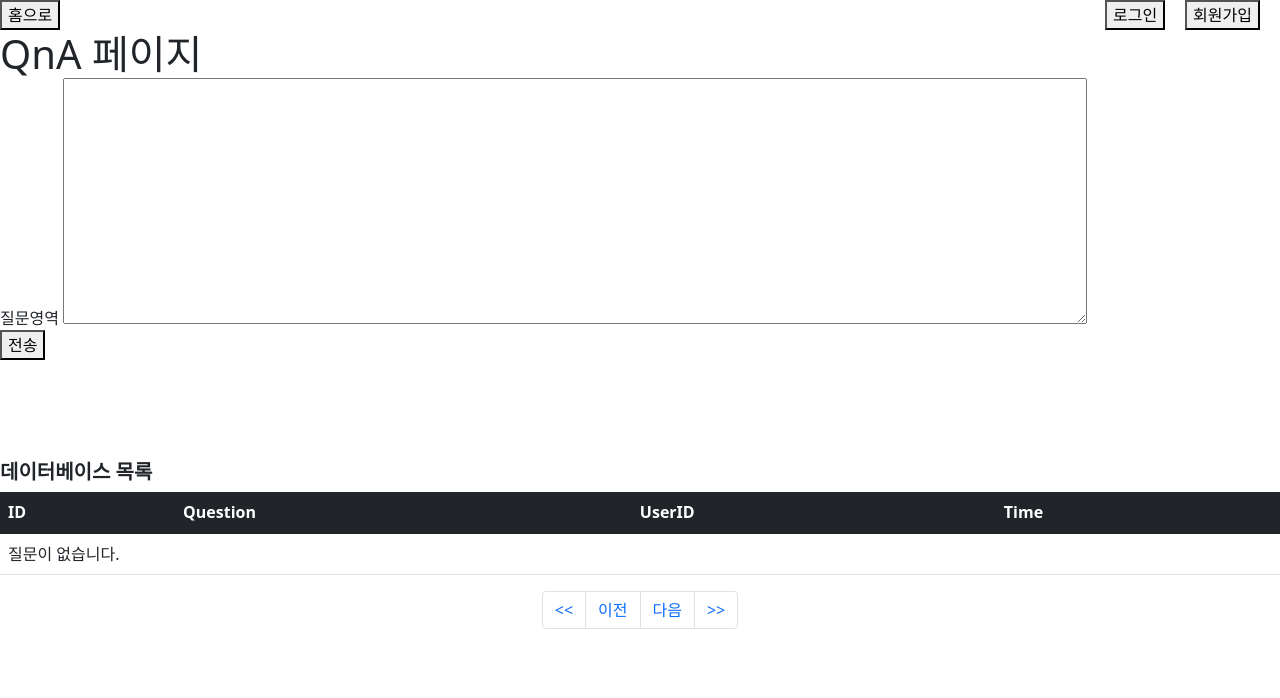
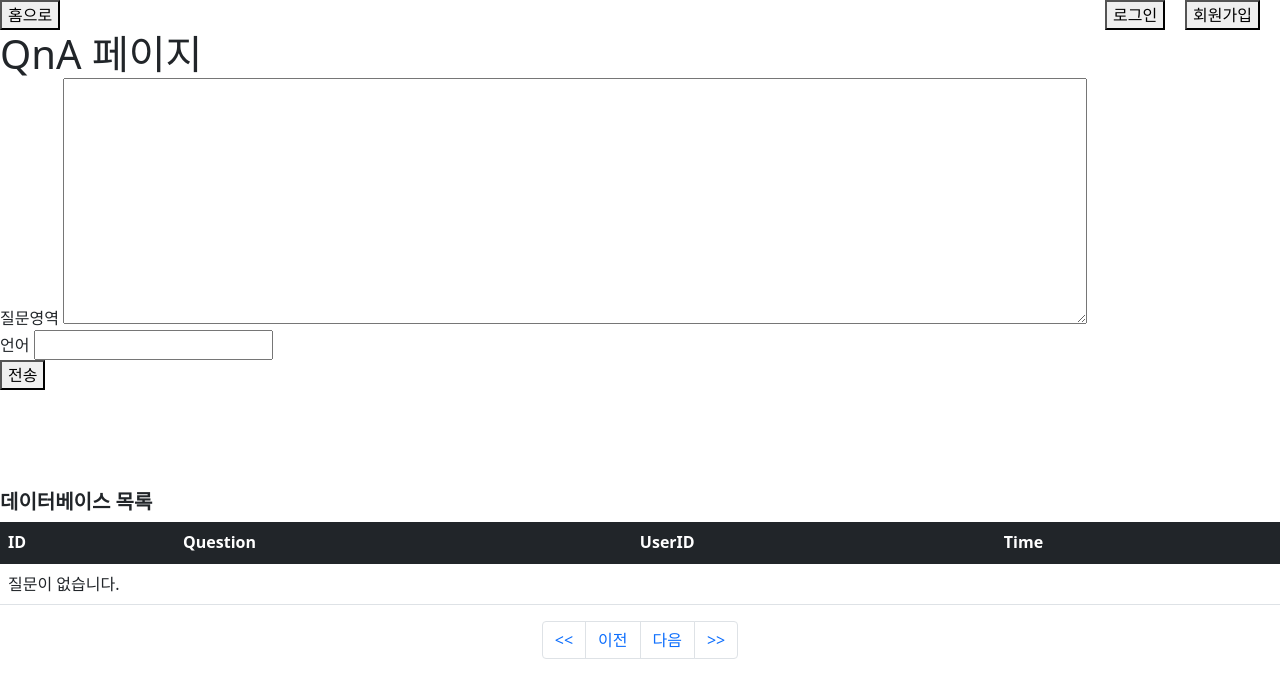
Before and after one commit to yeseong31/backEnd, a Django app: template templates/qna/qna_main.html in a window 1280 px wide. Shown: the top 698 px of the page. Run offline with Django 3.2, Linux system fonts and the light colour scheme; the template is opened without the code that fills it, so the values that code supplies are empty; some libraries are stand-ins or nearby versions.

Commit message:
0530 언어 선택란 추가(백엔드)

```diff
--- a/templates/qna/qna_main.html
+++ b/templates/qna/qna_main.html
@@ -13,6 +13,10 @@
             <textarea style="width: 80%;" name="text_area" id="text_area" rows="10"></textarea>
             <input id="userid" name="userid"
                    value="{{ user.userid|default_if_none:'' }}" hidden>
+        </div>
+        <div>
+            <label for="language"> 언어 </label>
+            <input id="language" name="language">
         </div>
         <button type="submit" value="send"> 전송 </button>
     </form>
```
